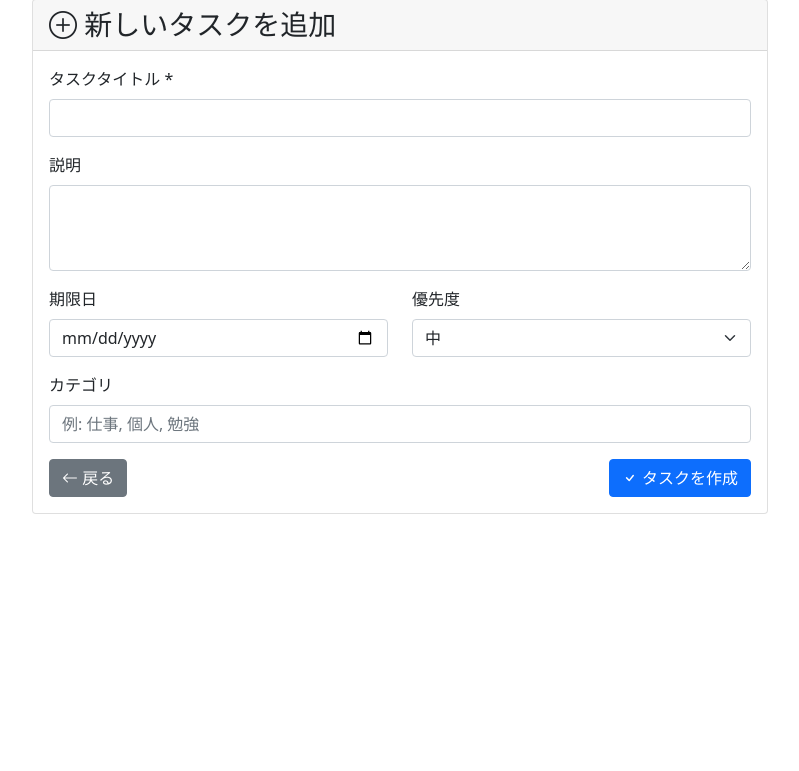
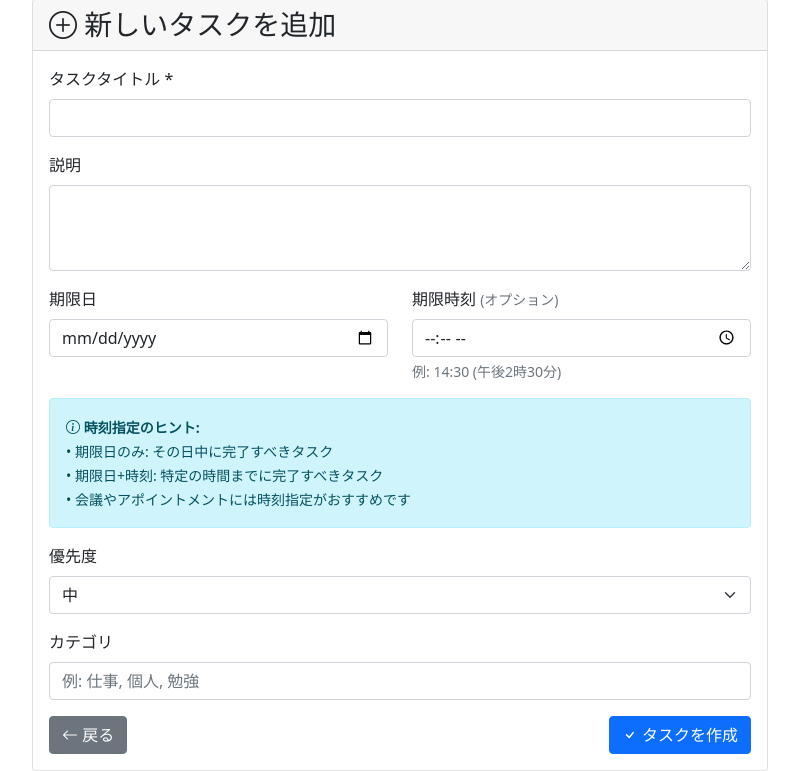
Before and after one commit to furukawa1020/-vol3-20-, a Flask app: page /add in a window 1280 px wide. Shown: the part 81-852 px from the top of the page, without its empty margins (240-1039 px from the left). Before the commit the page ends 595 px from the top, so only its background shows below. Run offline with Flask 3, Linux system fonts and the light colour scheme; a user stored in the database is signed in; some libraries are stand-ins or nearby versions.

Commit message:
feat: add due_time field to tasks and update related forms for task management

```diff
--- a/app.py
+++ b/app.py
@@ -41,13 +41,14 @@ def init_db():
     )
     ''')
 
-    # タスクテーブル（user_idを追加）
+    # タスクテーブル（due_timeを追加）
     conn.execute('''
     CREATE TABLE IF NOT EXISTS tasks (
         id INTEGER PRIMARY KEY AUTOINCREMENT,
         title TEXT NOT NULL,
         description TEXT,
         due_date TEXT,
+        due_time TEXT,
         category TEXT,
         priority TEXT,
         completed INTEGER DEFAULT 0,
@@ -56,6 +57,14 @@ def init_db():
         FOREIGN KEY (user_id) REFERENCES users (id)
     )
     ''')
+
+    # 既存のテーブルにdue_timeカラムを追加（既存データ対応）
+    try:
+        conn.execute('ALTER TABLE tasks ADD COLUMN due_time TEXT')
+        conn.commit()
+    except sqlite3.OperationalError:
+        # カラムが既に存在する場合は無視
+        pass
 
     conn.commit()
     conn.close()
@@ -173,6 +182,7 @@ def add_task():
         title = request.form['title']
         description = request.form.get('description', '')
         due_date = request.form.get('due_date', '')
+        due_time = request.form.get('due_time', '')  # 新しく追加
         category = request.form.get('category', '')
         priority = request.form.get('priority', 'medium')
 
@@ -181,8 +191,8 @@ def add_task():
         if user_id:
             # 認証ユーザーの場合、データベースに保存
             conn = get_db_connection()
-            conn.execute('INSERT INTO tasks (title, description, due_date, category, priority, user_id) VALUES (?, ?, ?, ?, ?, ?)',
-                        (title, description, due_date, category, priority, user_id))
+            conn.execute('INSERT INTO tasks (title, description, due_date, due_time, category, priority, user_id) VALUES (?, ?, ?, ?, ?, ?, ?)',
+                        (title, description, due_date, due_time, category, priority, user_id))
             conn.commit()
             conn.close()
         else:
@@ -199,6 +209,7 @@ def add_task():
                 'title': title,
                 'description': description,
                 'due_date': due_date,
+                'due_time': due_time,  # 新しく追加
                 'category': category,
                 'priority': priority,
                 'completed': 0,
@@ -233,11 +244,12 @@ def edit_task(id):
             title = request.form['title']
             description = request.form.get('description', '')
             due_date = request.form.get('due_date', '')
+            due_time = request.form.get('due_time', '')  # 新しく追加
             category = request.form.get('category', '')
             priority = request.form.get('priority', 'medium')
 
-            conn.execute('UPDATE tasks SET title = ?, description = ?, due_date = ?, category = ?, priority = ? WHERE id = ? AND user_id = ?',
-                        (title, description, due_date, category, priority, id, user_id))
+            conn.execute('UPDATE tasks SET title = ?, description = ?, due_date = ?, due_time = ?, category = ?, priority = ? WHERE id = ? AND user_id = ?',
+                        (title, description, due_date, due_time, category, priority, id, user_id))
             conn.commit()
             conn.close()
 
@@ -258,6 +270,7 @@ def edit_task(id):
             title = request.form['title']
             description = request.form.get('description', '')
             due_date = request.form.get('due_date', '')
+            due_time = request.form.get('due_time', '')  # 新しく追加
             category = request.form.get('category', '')
             priority = request.form.get('priority', 'medium')
 
@@ -269,6 +282,7 @@ def edit_task(id):
                         'title': title,
                         'description': description,
                         'due_date': due_date,
+                        'due_time': due_time,  # 新しく追加
                         'category': category,
                         'priority': priority
                     })
--- a/templates/add_task.html
+++ b/templates/add_task.html
@@ -66,13 +66,32 @@
                                 </div>
 
                                 <div class="col-md-6 mb-3">
-                                    <label for="priority" class="form-label">優先度</label>
-                                    <select class="form-select" id="priority" name="priority">
-                                        <option value="low">低</option>
-                                        <option value="medium" selected>中</option>
-                                        <option value="high">高</option>
-                                    </select>
+                                    <label for="due_time" class="form-label">
+                                        期限時刻
+                                        <small class="text-muted">(オプション)</small>
+                                    </label>
+                                    <input type="time" class="form-control" id="due_time" name="due_time">
+                                    <div class="form-text">例: 14:30 (午後2時30分)</div>
                                 </div>
+                            </div>
+
+                            <div class="alert alert-info">
+                                <small>
+                                    <i class="bi bi-info-circle"></i>
+                                    <strong>時刻指定のヒント:</strong><br>
+                                    • 期限日のみ: その日中に完了すべきタスク<br>
+                                    • 期限日+時刻: 特定の時間までに完了すべきタスク<br>
+                                    • 会議やアポイントメントには時刻指定がおすすめです
+                                </small>
+                            </div>
+
+                            <div class="mb-3">
+                                <label for="priority" class="form-label">優先度</label>
+                                <select class="form-select" id="priority" name="priority">
+                                    <option value="low">低</option>
+                                    <option value="medium" selected>中</option>
+                                    <option value="high">高</option>
+                                </select>
                             </div>
 
                             <div class="mb-3">
--- a/templates/index.html
+++ b/templates/index.html
@@ -151,6 +151,9 @@
                                             <small class="text-muted">
                                                 <i class="bi bi-calendar"></i>
                                                 {{ task['due_date'] }}
+                                                {% if task['due_time'] %}
+                                                    <i class="bi bi-clock ms-1"></i> {{ task['due_time'] }}
+                                                {% endif %}
                                             </small>
                                         {% endif %}
                                     </div>
```
Also changed, not shown: templates/edit_task.html (+16 -6 lines), tasks.db.
